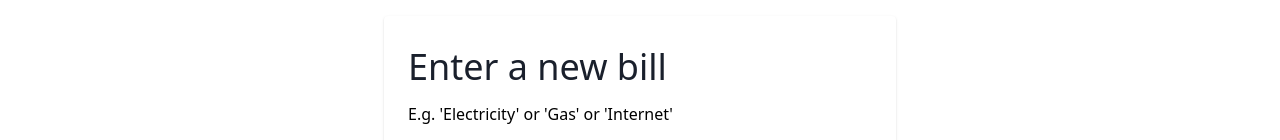
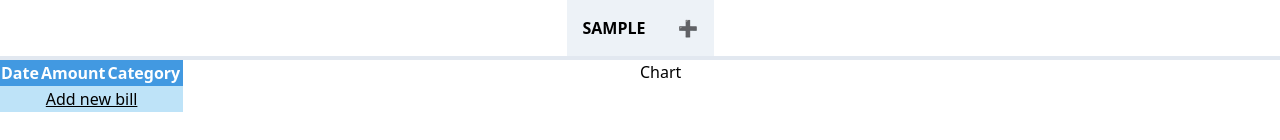
Before and after one commit to Jhersyvb/Vue-Bill-Tracker, a Vue app: page / in a window 1280 px wide. Both pictures are taken after typing "Sample" into the empty fields and a click on the button "Add". Shown: the top 140 px of the page. Built offline with nearby package versions, Linux system fonts and the light colour scheme.

Commit message:
8 Listing  bills

```diff
--- a/package.json
+++ b/package.json
@@ -10,6 +10,7 @@
   "dependencies": {
     "core-js": "^3.6.4",
     "vue": "^2.6.11",
+    "vue-moment": "^4.1.0",
     "vuejs-datepicker": "^1.6.2"
   },
   "devDependencies": {
--- a/src/App.vue
+++ b/src/App.vue
@@ -7,7 +7,7 @@
         <NavBar :categories="categories" @triggerShowAddCategory="triggerShowAddCategory" />
         <div class="container flex">
           <div class="w-1/2">
-            <BillsTable />
+            <BillsTable :bills="bills" @triggerShowAddBill="triggerShowAddBill" />
           </div>
           <div class="w-1/2">
             <Chart />
@@ -41,7 +41,7 @@ export default {
       bills: [],
       categories: [],
       shouldShowAddCategory: false,
-      shouldShowAddBill: true
+      shouldShowAddBill: false
     }
   },
 
@@ -57,7 +57,7 @@ export default {
 
   mounted() {
     if (localStorage.getItem('bills')) {
-      this.categories = JSON.parse(localStorage.getItem('bills'))
+      this.bills = JSON.parse(localStorage.getItem('bills'))
     }
 
     if (localStorage.getItem('categories')) {
@@ -82,6 +82,10 @@ export default {
     addBill(bill) {
       this.bills.push(bill)
       this.shouldShowAddBill = false
+    },
+
+    triggerShowAddBill() {
+      this.shouldShowAddBill = true
     }
   }
 }
--- a/src/components/BillsTable.vue
+++ b/src/components/BillsTable.vue
@@ -1,3 +1,36 @@
 <template>
-  <div>Bills table</div>
+  <table class="table">
+    <thead class="bg-blue-500 text-white">
+      <tr>
+        <th scope="col">Date</th>
+        <th scope="col">Amount</th>
+        <th scope="col">Category</th>
+        <th scope="col"></th>
+      </tr>
+    </thead>
+    <tbody>
+      <tr class="bg-blue-200 text-center">
+        <td colspan="4">
+          <button class="underline" @click="triggerShowAddBill">Add new bill</button>
+        </td>
+      </tr>
+      <tr v-for="(bill, index) in bills" :key="index">
+        <td>{{ bill.date | moment('MMMM D YYYY') }}</td>
+        <td>${{ bill.amount }}</td>
+        <td>{{ bill.category }}</td>
+      </tr>
+    </tbody>
+  </table>
 </template>
+
+<script>
+export default {
+  props: ['bills'],
+
+  methods: {
+    triggerShowAddBill() {
+      this.$emit('triggerShowAddBill')
+    }
+  }
+}
+</script>
--- a/src/main.js
+++ b/src/main.js
@@ -2,6 +2,8 @@ import Vue from 'vue'
 import App from './App.vue'
 
 import '@/assets/css/tailwind.css'
+
+Vue.use(require('vue-moment'))
 
 Vue.config.productionTip = false
 
```
Also changed, not shown: 1 other file (tests, documents, lock files or other folders).
